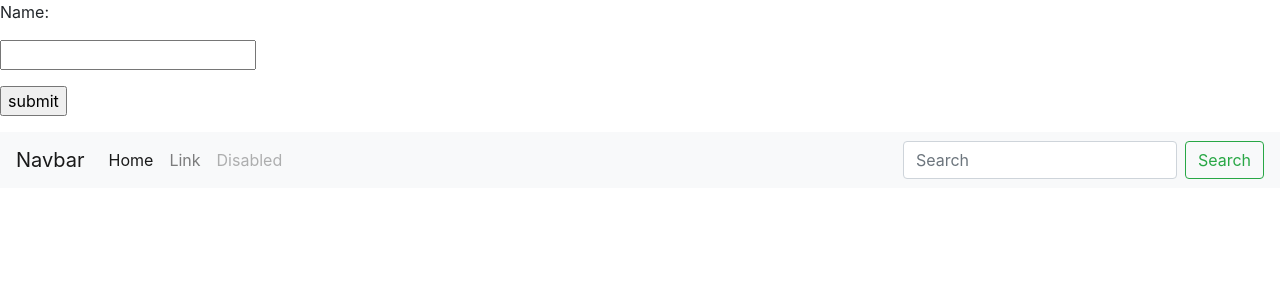
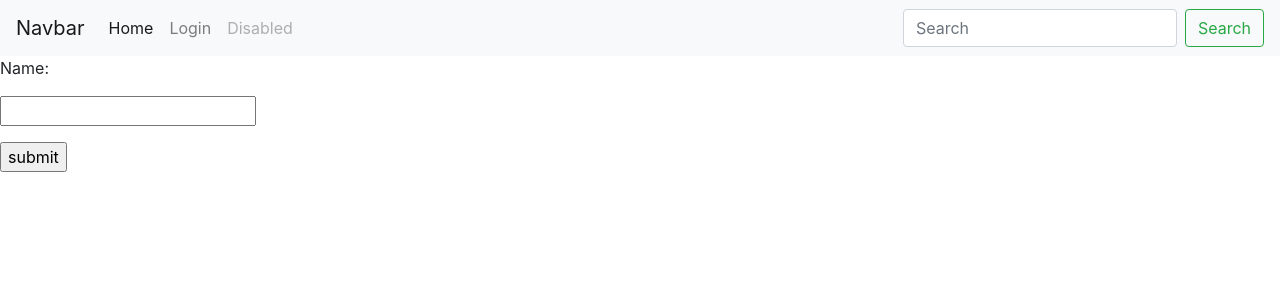
Before and after one commit to Maxix25/flask, a Python web app: template templates/login.html in a window 1280 px wide. Shown: the top 300 px of the page. Run offline with Jinja, Linux system fonts and the light colour scheme; the template is opened without the code that fills it, so the values that code supplies are empty; some libraries are stand-ins or nearby versions.

Commit message:
Add bootstrap and a navbar

```diff
--- a/templates/base.html
+++ b/templates/base.html
@@ -5,8 +5,6 @@
 	<title>{% block title %}{% endblock %}</title>
 </head>
 <body>
-	{% block content %}
-	{% endblock %}
 	<nav class="navbar navbar-expand-lg navbar-light bg-light">
 		<a class="navbar-brand" href="#">Navbar</a>
 		<button class="navbar-toggler" type="button" data-toggle="collapse" data-target="#navbarTogglerDemo02" aria-controls="navbarTogglerDemo02" aria-expanded="false" aria-label="Toggle navigation">
@@ -19,7 +17,7 @@
 		        	<a class="nav-link" href="#">Home <span class="sr-only">(current)</span></a>
 		      	</li>
 		      <li class="nav-item">
-	        <a class="nav-link" href="#">Link</a>
+		        <a class="nav-link" href="login">Login</a>
 		      </li>
 		      <li class="nav-item">
 		        <a class="nav-link disabled" href="#" tabindex="-1" aria-disabled="true">Disabled</a>
@@ -31,6 +29,8 @@
 	    </form>
 	  </div>
 	</nav>
+	{% block content %}
+	{% endblock %}
 	<script src="https://code.jquery.com/jquery-3.3.1.slim.min.js" integrity="sha384-q8i/X+965DzO0rT7abK41JStQIAqVgRVzpbzo5smXKp4YfRvH+8abtTE1Pi6jizo" crossorigin="anonymous"></script>
 	<script src="https://cdnjs.cloudflare.com/ajax/libs/popper.js/1.14.7/umd/popper.min.js" integrity="sha384-UO2eT0CpHqdSJQ6hJty5KVphtPhzWj9WO1clHTMGa3JDZwrnQq4sF86dIHNDz0W1" crossorigin="anonymous"></script>
 	<script src="https://stackpath.bootstrapcdn.com/bootstrap/4.3.1/js/bootstrap.min.js" integrity="sha384-JjSmVgyd0p3pXB1rRibZUAYoIIy6OrQ6VrjIEaFf/nJGzIxFDsf4x0xIM+B07jRM" crossorigin="anonymous"></script>
```
Lines whose indentation alone changed are shown as unchanged.
